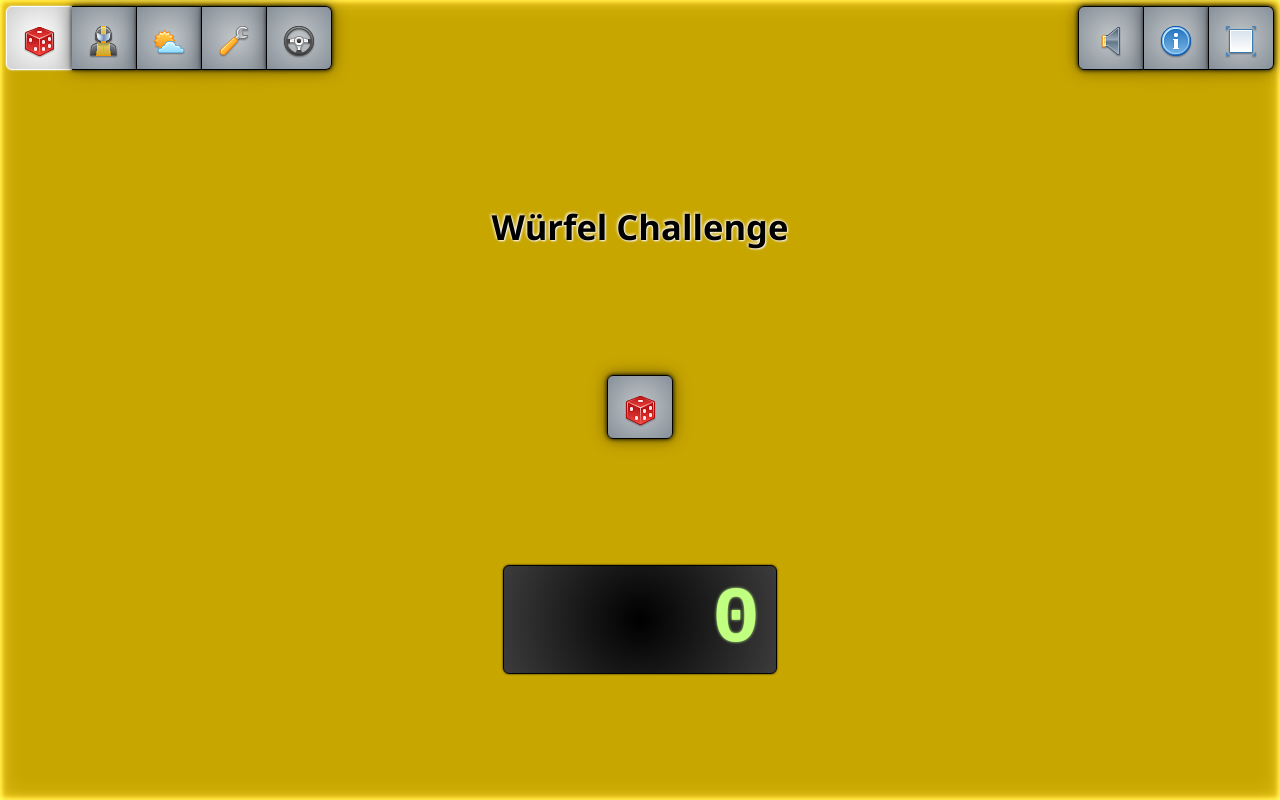
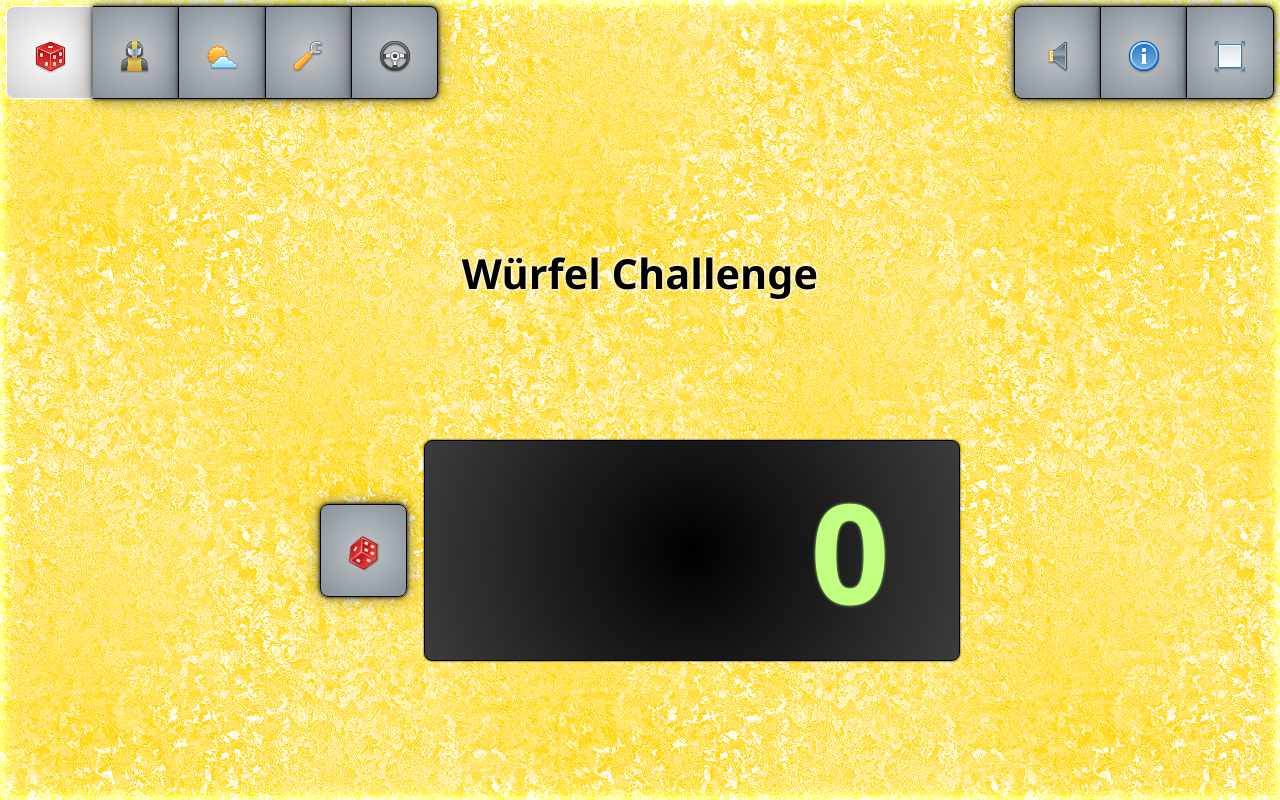
Before and after one commit to oliver2619/racing-dice-app, an Angular app: page /#/dice in a window 1280 px wide. Built offline with nearby package versions, Linux system fonts and the light colour scheme.

Commit message:
- rebalanced - optical improvements

```diff
--- a/package.json
+++ b/package.json
@@ -1,6 +1,6 @@
 {
   "name": "racing-app",
-  "version": "1.0.3",
+  "version": "1.0.4",
   "license": "MIT",
   "scripts": {
     "ng": "ng",
--- a/src/app/dice/dice.component.html
+++ b/src/app/dice/dice.component.html
@@ -4,7 +4,9 @@
     </div>
     <div class="page-content">
         <h1>Würfel Challenge</h1>
-        <button (click)="getScore()" [disabled]="isGettingScore"><img src="assets/icons/dice.png"></button>
-        <app-number [value]="score" [decimals]="0" [max]="maxValue" class="challenge" [ngClass]="{progress: isGettingScore}"></app-number>
+        <div class="btn-list">
+            <button (click)="getScore()" [disabled]="isGettingScore"><img src="assets/icons/dice.png" [ngClass]="{'animate-rotate': !isGettingScore}"></button>
+            <app-number [value]="score" [decimals]="0" [max]="maxValue" [width]="5" class="challenge" [ngClass]="{progress: isGettingScore}"></app-number>
+        </div>
     </div>
 </div>
--- a/src/app/race/race.component.html
+++ b/src/app/race/race.component.html
@@ -8,50 +8,33 @@
         </app-nav-bar>
     </div>
     <div class="page-content">
-        <div *ngIf="!diceThrown">
-            <button (click)="throwDice()"><img src="assets/icons/dice.png"></button>
+        <div *ngIf="!diceThrown && alive">
+            <button (click)="throwDice()"><img src="assets/icons/dice.png" class="animate-rotate"></button>
         </div>
-        <table *ngIf="diceThrown">
-            <tr>
-                <td>
+        <div *ngIf="diceThrown" class="form">
             <label><img src="assets/icons/arrow_turn_right.png">Kurve</label>
-                </td>
-                <td colspan="2">
             <button (click)="selectCurve()"><span *ngIf="currentCurve !== undefined">{{currentCurve}}</span><img *ngIf="currentCurve === undefined" src="assets/icons/arrow_up.png"></button>
-                </td>
-            </tr>
-            <tr>
-                <td>
             <label><img src="assets/icons/dashboard.png">Max. Geschw.</label>
-                </td>
-                <td>
-                    <app-number [value]="maxSpeedInCurve"></app-number>
-                </td>
-                <td>
+            <div class="btn-list">
+                <app-number [value]="maxSpeedInCurve" [decimals]="0"></app-number>
                 <button *ngIf="canArmCurvesJoker() && !isCurvesJokerArmed()" class="silent" (click)="armCurvesJoker()"><img src="assets/icons/dynamite.png"></button>
-                    <span *ngIf="curvesJokerNoFx"><img src="assets/icons/snail.png" class="blink-warn"></span>
-                    <span *ngIf="curvesJokerFailure"><img src="assets/icons/caution_high_voltage.png" class="blink-critical"></span>
-                </td>
-            </tr>
-            <tr>
-                <td>
+                <div *ngIf="curvesJokerNoFx"><img src="assets/icons/snail.png" class="blink-warn"></div>
+                <div *ngIf="curvesJokerFailure"><img src="assets/icons/caution_high_voltage.png" class="blink-critical"></div>
+            </div>
             <label><img src="assets/icons/dashboard.png">Geschw. wählen</label>
-                </td>
-                <td>
+            <div class="btn-list">
+                <button *ngIf="canArmBrakeJoker && !isBrakeJokerArmed" class="silent" (click)="armBrakeJoker()"><img src="assets/icons/dynamite.png"></button>
+                <div *ngIf="brakeJokerFailure"><img src="assets/icons/caution_high_voltage.png" class="blink-critical"></div>
                 <div class="btn-group">
-                        <button *ngIf="canArmBrakeJoker && !isBrakeJokerArmed" class="silent" (click)="armBrakeJoker()"><img src="assets/icons/dynamite.png"></button>
                     <button *ngFor="let s of nextSpeedOptions" [ngClass]="{checked: nextSpeed === s}" (click)="nextSpeed = s">{{s}}</button>
+                </div>
                 <button *ngIf="canArmSpeedJoker && !isSpeedJokerArmed" class="silent" (click)="armSpeedJoker()"><img src="assets/icons/dynamite.png"></button>
+                <div *ngIf="speedJokerNoFx"><img src="assets/icons/snail.png" class="blink-warn"></div>
+                <div *ngIf="speedJokerFailure"><img src="assets/icons/caution_high_voltage.png" class="blink-critical"></div>
             </div>
-                </td>
-                <td>
-                    <span *ngIf="speedJokerNoFx"><img src="assets/icons/snail.png" class="blink-warn"></span>
-                    <span *ngIf="brakeJokerFailure || speedJokerFailure"><img src="assets/icons/caution_high_voltage.png" class="blink-critical"></span>
-                </td>
-            </tr>
-        </table>
-        <button *ngIf="diceThrown && hasSpeedOptions" [disabled]="!canGo()" (click)="go()"><img src="assets/icons/arrow_up.png">Fahren<img src="assets/icons/arrow_up.png"></button>
-        <button *ngIf="diceThrown && !hasSpeedOptions" (click)="giveUp()"><img src="assets/icons/fire.png">Aufgeben</button>
+        </div>
+        <button *ngIf="diceThrown && hasSpeedOptions" [disabled]="!canGo()" (click)="go()"><img src="assets/icons/arrow_up.png" class="animate-jump">Fahren<img src="assets/icons/arrow_up.png" class="animate-jump"></button>
+        <button *ngIf="diceThrown && !hasSpeedOptions" (click)="giveUp()"><img src="assets/icons/fire.png" class="blink-critical">Aufgeben</button>
     </div>
     <div class="page-footer">
         <!--
--- a/src/app/race/race.component.ts
+++ b/src/app/race/race.component.ts
@@ -121,6 +121,10 @@ export class RaceComponent {
         return this.currentCar.diceThrown;
     }
 
+    get alive(): boolean {
+        return this.currentCar.alive;
+    }
+
     armBrakeJoker(): void {
         if (!this.isBrakeJokerArmed) {
             this.currentCar.armBrakeJoker();
--- a/src/app/weather/weather.component.html
+++ b/src/app/weather/weather.component.html
@@ -3,7 +3,8 @@
         <app-nav-bar></app-nav-bar>
     </div>
     <div class="page-content">
-        <h1>Wetter ändern</h1>
+        <h1>Das aktuelle Wetter</h1>
+        <div class="btn-list">
             <div class="btn-group">
                 <button [ngClass]="{checked: weather === 0}" (click)="weather=0"><img src="assets/icons/weather_sun.png"></button>
                 <button [ngClass]="{checked: weather === 1}" (click)="weather=1"><img src="assets/icons/weather_cloudy.png"></button>
@@ -11,6 +12,7 @@
                 <button [ngClass]="{checked: weather === 3}" (click)="weather=3"><img src="assets/icons/weather_rain_little.png"></button>
                 <button [ngClass]="{checked: weather === 4}" (click)="weather=4"><img src="assets/icons/weather_rain.png"></button>
             </div>
-        <button [disabled]="isShufflingWeather()" (click)="shuffleWeather()"><img src="assets/icons/dice.png"></button>
+            <button [disabled]="isShufflingWeather()" (click)="shuffleWeather()"><img src="assets/icons/dice.png" [ngClass]="{'animate-rotate': !isShufflingWeather()}"></button>
         </div>
     </div>
+</div>
--- a/src/styles.scss
+++ b/src/styles.scss
@@ -1,19 +1,55 @@
 // variables
 
 $fontFamily: Segoe UI, sans-serif;
-$fontSize: 1rem;
+$fontSize: 2.7vw;
 $boxShadow: 2px;
 $boxShadow2: 1.5rem;
 $buttonTextShadow: .6rem;
-$borderRadius: .25rem;
+$borderRadius: 1vh;
 $warn-color: #ffa040;
 $critical-color: #ff4040;
 
 // animations
 
+@keyframes rotate {
+    from {
+        transform: rotate(-80deg);
+    }
+
+    to {
+        transform: rotate(60deg);
+    }
+}
+
+.animate-rotate {
+    animation-name: rotate;
+    animation-duration: 1.2s;
+    animation-timing-function: ease-in-out;
+    animation-iteration-count: infinite;
+    animation-direction: alternate;
+}
+
+@keyframes jump {
+    from {
+        transform: translate(0px, 5%);
+    }
+
+    to {
+        transform: translate(0px, -5%);
+    }
+}
+
+.animate-jump {
+    animation-name: jump;
+    animation-duration: 0.6s;
+    animation-timing-function: cubic-bezier;
+    animation-iteration-count: infinite;
+    animation-direction: alternate;
+}
+
 @keyframes warning {
     from {
-        transform: scale(1.2) translate(0px, -4px);
+        transform: scale(1.2) translate(0px, -5%);
     }
 
     to {
@@ -30,7 +66,7 @@ $critical-color: #ff4040;
 
 @keyframes critical {
     from {
-        transform: scale(1.4) translate(0px, -4px);
+        transform: scale(1.4) translate(0px, -10%);
     }
 
     to {
@@ -70,6 +106,14 @@ $critical-color: #ff4040;
 
 body, h1, h2, label, div.label, button, a {
     font-family: $fontFamily;
+}
+
+h1 {
+    font-size: $fontSize * 1.2;
+}
+
+body, label, button, a.button, .label, h2, .value-progress {
+    font-size: $fontSize;
 }
 
 body {
@@ -197,6 +241,15 @@ button, a.button {
     color: black;
     background: rgb(193,198,200);
     background: radial-gradient(circle, rgba(193,198,200,1) 0%, rgba(134,143,153,1) 100%);
+    min-width: 2.5em;
+    min-height: 5ex;
+    border: 1px solid black;
+    border-radius: $borderRadius;
+    font-family: $fontFamily;
+    display: inline-block;
+    box-shadow: 0 0 1rem rgba(black,.5), 0 0 4px black;
+    outline: 0px none black;
+    padding: .2ex .5em;
 }
 
 button.checked, a.button.checked {
@@ -206,24 +259,60 @@ button.checked, a.button.checked {
     border-color: white;
 }
 
-.disabled, button[disabled], input[disabled], a[disabled] {
+.disabled, button[disabled], a[disabled] {
     opacity: .5;
 }
 
 .btn-group {
     display: inline-flex;
 
-    button, a.button, input {
+    button, .button {
         border-top-left-radius: 0px;
         border-bottom-left-radius: 0px;
         border-top-right-radius: 0px;
         border-bottom-right-radius: 0px;
         border-left-style: none;
+
+        &:first-child {
+            border-left-style: solid;
+            border-top-left-radius: $borderRadius;
+            border-bottom-left-radius: $borderRadius;
+        }
+
+        &:last-child {
+            border-top-right-radius: $borderRadius;
+            border-bottom-right-radius: $borderRadius;
+        }
     }
+}
 
-    button:first-child, a.button:first-child {
-        border-left-style: solid;
+.btn-list {
+    display: inline-flex;
+    align-items: center;
+
+    &>button, &>.button, &>div {
+        margin-left: .5em;
+        margin-right: .5em;
+
+        &:first-child {
+            margin-left: 0;
+        }
+
+        &:last-child {
+            margin-right: 0;
+        }
     }
+}
+
+// form
+
+.form {
+    display: grid;
+    grid-template-columns: repeat(2, auto);
+    grid-column-gap: 1em;
+    grid-row-gap: 1.2ex;
+    justify-items: start;
+    align-items: center;
 }
 
 // image
@@ -233,29 +322,6 @@ img {
     padding: 0px;
     display: inline-block;
     vertical-align: middle;
-}
-
-// input
-
-input {
-    background-color: white;
-}
-
-input, button, a.button {
-    border: 1px solid black;
-    font-family: $fontFamily;
-    display: inline-block;
-    box-shadow: 0 0 1rem rgba(black,.5), 0 0 4px black;
-    outline: 0px none black;
-}
-
-input[type=number] {
-    text-align: center;
-
-    &::-webkit-inner-spin-button, &::-webkit-outer-spin-button {
-        -webkit-appearance: none;
-        margin: 0;
-    }
 }
 
 // colors
@@ -361,19 +427,23 @@ label, div.label {
 .value-progress {
     background: radial-gradient(circle, rgb(0,0,0) 0%, rgb(60,60,60) 100%);
     color: #c0ff80;
-    font-family: Quartz, LCD, monospace;
+    //font-family: Quartz, LCD, monospace;
     font-weight: bold;
     border: 1px solid black;
+    border-radius: $borderRadius;
     display: inline-block;
     box-shadow: 0 0 2px black;
     text-shadow: 0 0 3px #c0ff80;
     display: inline-block;
     text-align: right;
+    padding: .2ex .5em;
+
+    .footer-item & {
+        padding: .2ex .4em;
+    }
 
     .challenge & {
-        font-size: $fontSize * 5;
-        display: inline-block;
-        width: 5ch;
+        font-size: $fontSize * 4;
     }
 
     .progress & {
@@ -421,48 +491,7 @@ p {
     text-align: justify;
 }
 
-table {
-    border-collapse: collapse;
-    margin: 0px;
-}
-
-tr {
-    padding: 0px;
-}
-
 @media all and (max-height: 319px), all and (max-width: 639px) {
-
-    body, input, label, button, a.button, div.label, h2 {
-        font-size: $fontSize * .8;
-    }
-
-    h1 {
-        font-size: $fontSize * .8 * 1.2;
-    }
-
-    button, a.button {
-        min-width: 2rem;
-        min-height: 2rem;
-    }
-
-    input, button, a.button, .value-progress {
-        border-radius: $borderRadius / 2;
-        padding: .2rem .3rem;
-    }
-
-    .btn-group button:first-child, .btn-group a.button:first-child {
-        border-top-left-radius: $borderRadius / 2;
-        border-bottom-left-radius: $borderRadius / 2;
-    }
-
-    .btn-group button:last-child, .btn-group a.button:last-child {
-        border-top-right-radius: $borderRadius / 2;
-        border-bottom-right-radius: $borderRadius / 2;
-    }
-
-    td {
-        padding: .2rem;
-    }
 
     .footer-item img {
         width: 16px;
@@ -472,38 +501,6 @@ tr {
 
 @media all and (min-height: 320px) and (max-height: 639px) and (min-width: 640px), all and (min-width: 640px) and (max-width: 1023px) and (min-height: 320px) {
 
-    body, input, label, button, a.button, div.label, h2 {
-        font-size: $fontSize;
-    }
-
-    h1 {
-        font-size: $fontSize * 1.2;
-    }
-
-    button, a.button {
-        min-width: 3rem;
-        min-height: 3rem;
-    }
-
-    input, button, a.button, .value-progress {
-        border-radius: $borderRadius;
-        padding: .2rem .4rem;
-    }
-
-    .btn-group button:first-child, .btn-group a.button:first-child {
-        border-top-left-radius: $borderRadius;
-        border-bottom-left-radius: $borderRadius;
-    }
-
-    .btn-group button:last-child, .btn-group a.button:last-child {
-        border-top-right-radius: $borderRadius;
-        border-bottom-right-radius: $borderRadius;
-    }
-
-    td {
-        padding: .4rem;
-    }
-
     .footer-item img {
         width: 24px;
         height: 24px;
@@ -511,35 +508,4 @@ tr {
 }
 
 @media all and (min-height: 640px) and (min-width: 1024px) {
-    body, input, label, button, a.button, div.label, h2 {
-        font-size: $fontSize * 1.8;
-    }
-
-    h1 {
-        font-size: $fontSize * 1.8 * 1.2;
-    }
-
-    button, a.button {
-        min-width: 4rem;
-        min-height: 4rem;
-    }
-
-    input, button, a.button, .value-progress {
-        border-radius: $borderRadius * 1.5;
-        padding: .5rem 1rem;
-    }
-
-    .btn-group button:first-child, .btn-group a.button:first-child {
-        border-top-left-radius: $borderRadius * 1.5;
-        border-bottom-left-radius: $borderRadius * 1.5;
-    }
-
-    .btn-group button:last-child, .btn-group a.button:last-child {
-        border-top-right-radius: $borderRadius * 1.5;
-        border-bottom-right-radius: $borderRadius * 1.5;
-    }
-
-    td {
-        padding: 1rem;
-    }
 }
```
Also changed, not shown: src/app/car-setup/car-setup.component.html (+17 -35 lines), src/app/model/carSetup.ts (+20 -18 lines), src/assets/alu.jpg (added). Lines whose indentation alone changed are shown as unchanged.
